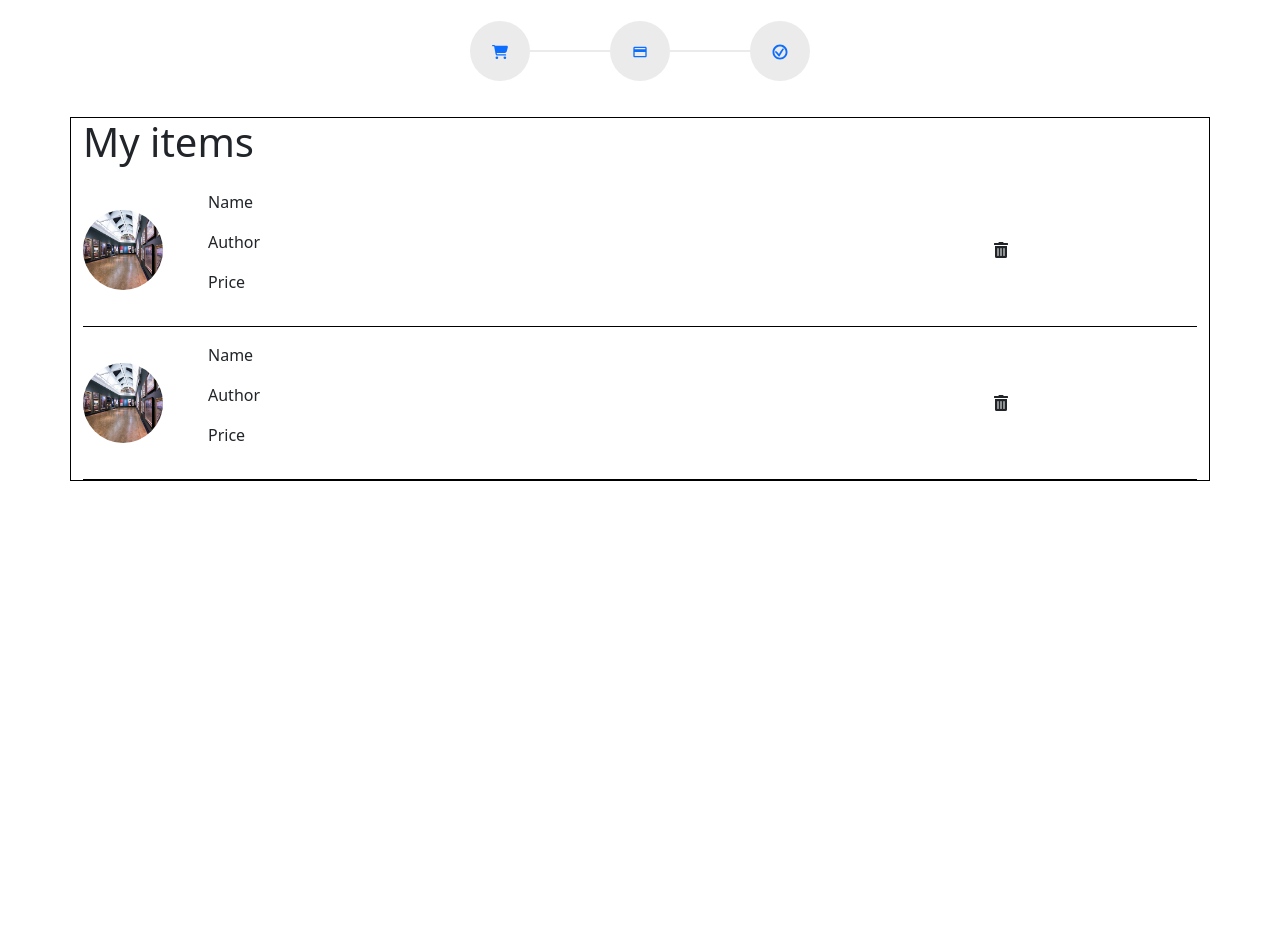
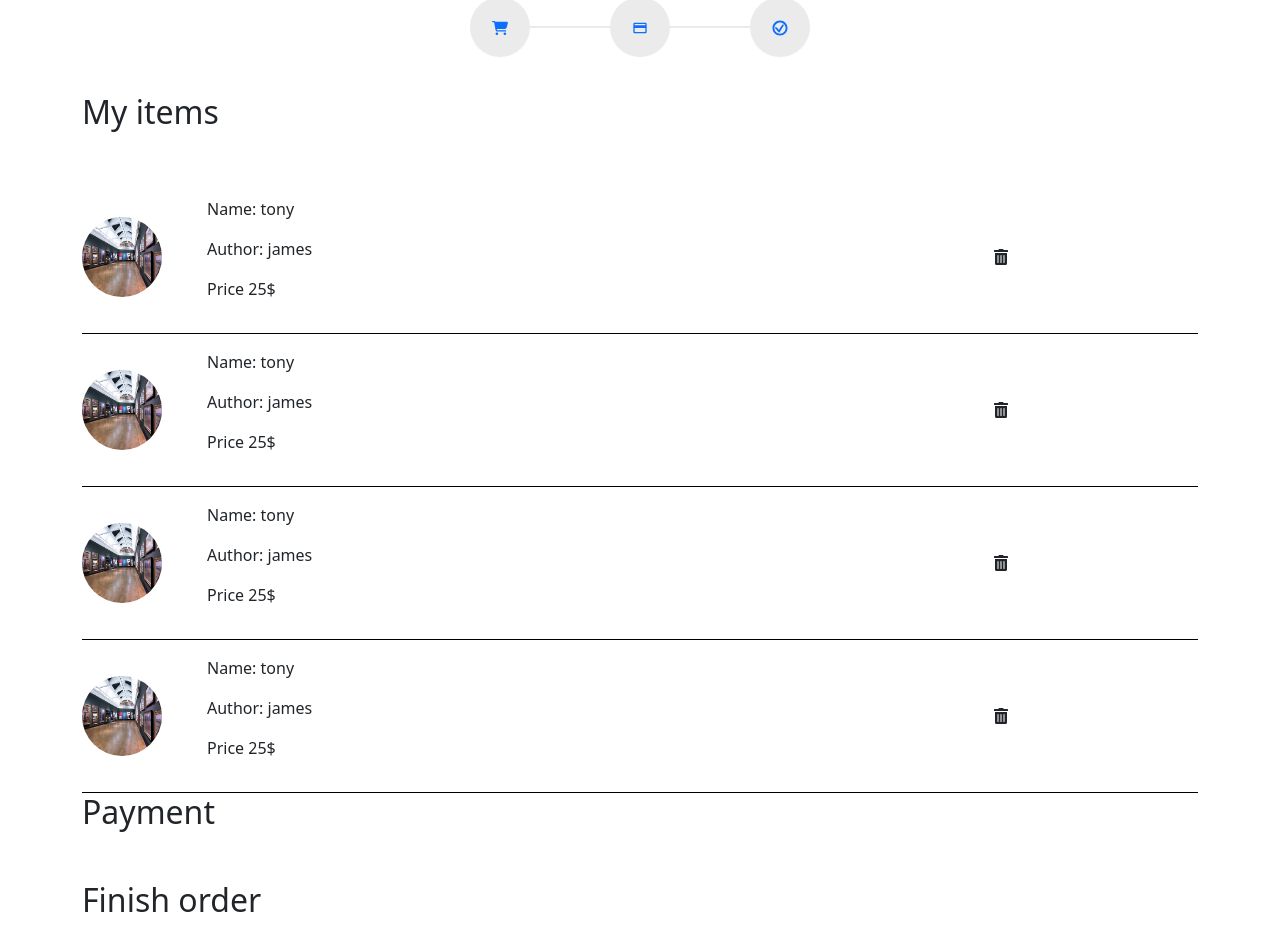
Before and after one commit to SEG3125-A/Group36-lab8_9, a React (Create React App) app: page / in a window 1280 px wide. Shown: the part 1365-2316 px from the top of the page. Before the commit the page ends 1846 px from the top, so only its background shows below. Built offline with nearby package versions, Linux system fonts and the light colour scheme.

Commit message:
create CartItem.js for each item in cart

```diff
--- a/src/Cart.js
+++ b/src/Cart.js
@@ -1,10 +1,9 @@
 import $ from 'jquery';
 import "./cart.css";
 import "./variables.css";
+import CartItem from "./CartItem";
 import { Link } from 'react-scroll';
 import { Breadcrumb } from 'react-bootstrap';
-import {BsChevronRight} from 'react-icons/bs';
-import {FaTrashAlt} from "react-icons/fa";
 import { FaCartShopping } from "react-icons/fa6";
 import { MdPayment } from "react-icons/md";
 import { GiConfirmed } from "react-icons/gi";
@@ -27,36 +26,18 @@ const Cart=()=> {
 
           <div className="container checkout">
             <div className="shopping-cart">
-              <h1>My items</h1>
-              <div className='cart-item py-3'>
-                <div className='cart-item-img'> <img src="images/jumbotron.jpg" alt=""/></div>
-                <div className='cart-item-info'>
-                  <div className='cart-item-details'>
-                    <p>Name</p>
-                    <p>Author</p>
-                    <p>Price</p>
-                  </div>
-                  <FaTrashAlt />
-
-                </div>
-              </div>
-              <div className='cart-item py-3'>
-                <div className='cart-item-img'> <img src="images/jumbotron.jpg" alt=""/></div>
-                <div className='cart-item-info'>
-                  <div className='cart-item-details'>
-                    <p>Name</p>
-                    <p>Author</p>
-                    <p>Price</p>
-                  </div>
-                  <FaTrashAlt />
-
-                </div>
-              </div>
+              <h2>My items</h2>
+              <CartItem image={"images/jumbotron.jpg"} name={"tony"} author={"james"} price={"25$"}/>
+              <CartItem image={"images/jumbotron.jpg"} name={"tony"} author={"james"} price={"25$"}/>
+              <CartItem image={"images/jumbotron.jpg"} name={"tony"} author={"james"} price={"25$"}/>
+              <CartItem image={"images/jumbotron.jpg"} name={"tony"} author={"james"} price={"25$"}/>
             </div>
             <div className="payment">
-
+              <h2>Payment</h2>
             </div>
             <div className="final-order">
+              <h2>Finish order</h2>
+
 
             </div>
 
--- /dev/null
+++ b/src/CartItem.js
@@ -0,0 +1,23 @@
+import "./cart.css";
+import "./variables.css";
+import {FaTrashAlt} from "react-icons/fa";
+
+const CartItem=({image,name,author,price})=>{
+    return(
+        <>
+        <div className='cart-item py-3'>
+                <div className='cart-item-img'> <img src={image} alt=""/></div>
+                <div className='cart-item-info'>
+                  <div className='cart-item-details'>
+                    <p>Name: {name}</p>
+                    <p>Author: {author}</p>
+                    <p>Price {price}</p>
+                  </div>
+                  <FaTrashAlt />
+                </div>
+              </div>
+        </>
+    );
+}
+
+export default CartItem;
--- a/src/Gallery.js
+++ b/src/Gallery.js
@@ -1,4 +1,5 @@
 import React from 'react';
+import "./gallery.css";
 import GalleryItem from './GalleryItem'; // Import GalleryItem component
 
 const Gallery = () => {
--- a/src/Music.js
+++ b/src/Music.js
@@ -75,7 +75,7 @@ const Music=()=> {
       <section className="music">
         <div className="intro">
           <h2>Music</h2>
-          <p>Let the music guide you through an unforgettable journey</p>
+          <p>Let the music guide your journey</p>
         </div>
         <div className="music-box">
           <div className="music-logo">
--- a/src/cart.css
+++ b/src/cart.css
@@ -24,8 +24,11 @@
 }
 
 .checkout{
-    border: 1px solid black;
+    border: 0px solid black;
     margin-top: 20px;
+}
+.checkout h2{
+    margin-bottom: 50px;
 }
 .checkout>*{
     width: auto;
```
